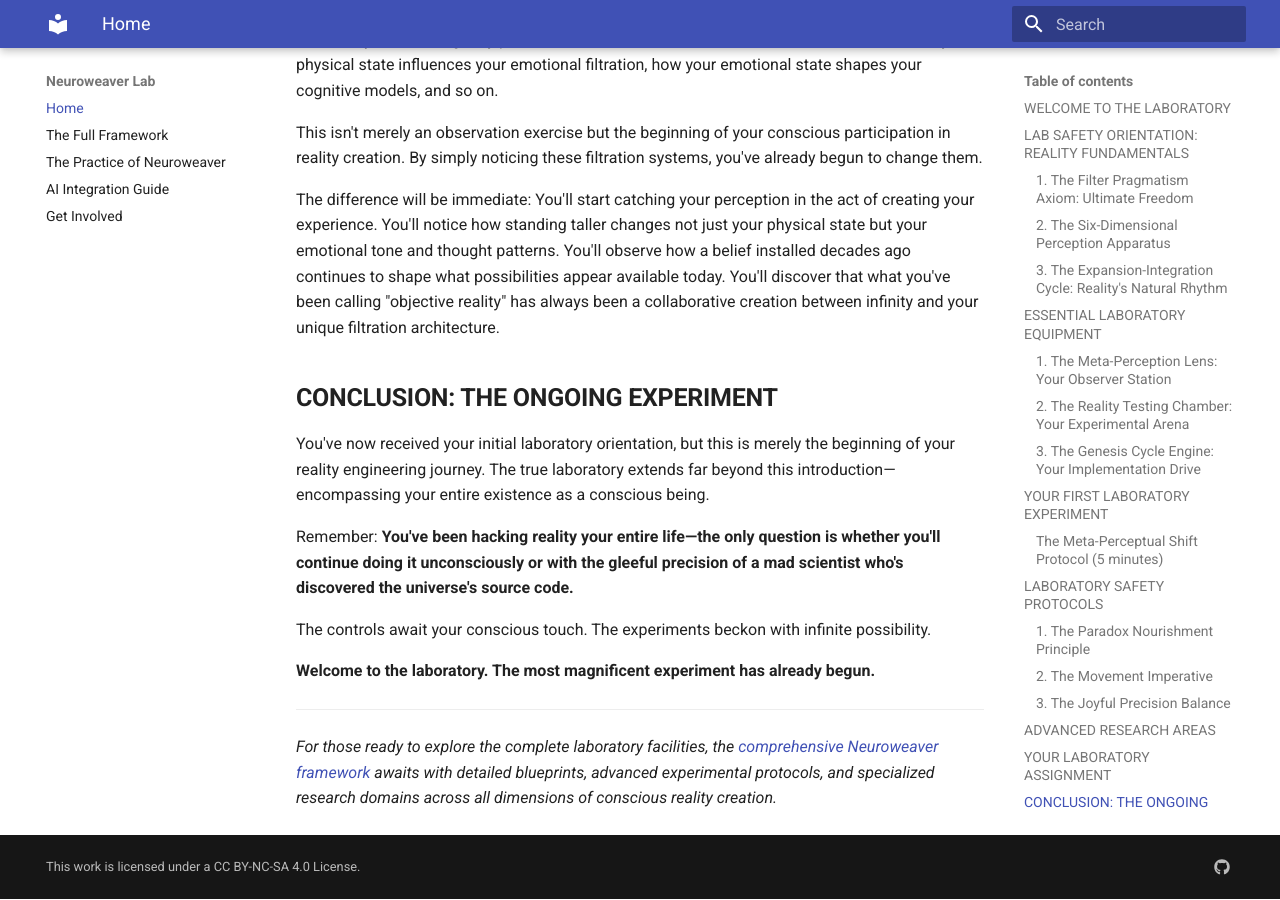
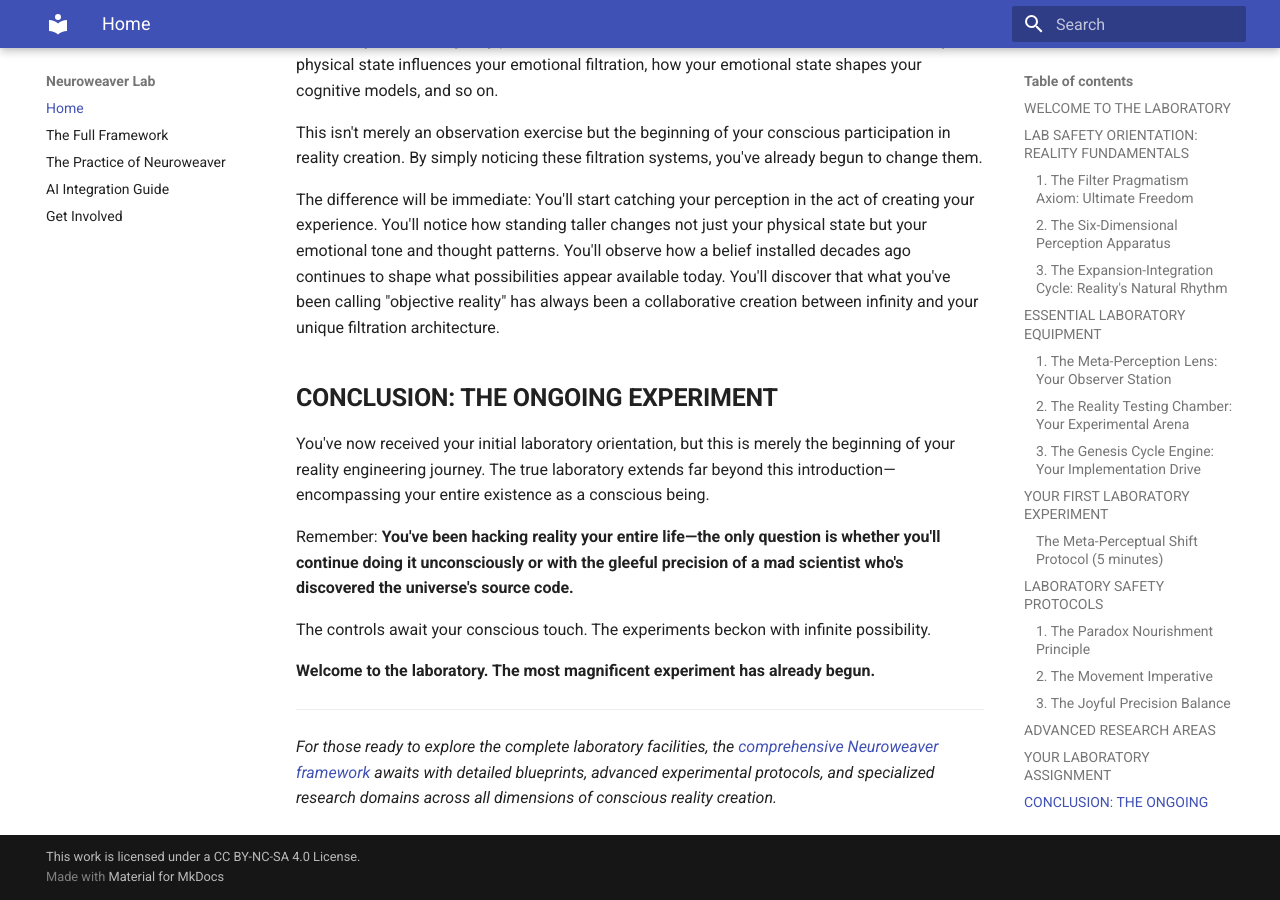
Before and after one commit to phillipclapham/neuroweaver, an MkDocs documentation site: the page built from docs/index.md, in a window 1280 px wide and 900 px high, scrolled down 9072 px. Built offline with MkDocs 1.6.1 and Material for MkDocs 9.7.7, drawn with Linux system fonts in a browser that asks for light colours.

Commit message:
refinements

```diff
--- a/mkdocs.yml
+++ b/mkdocs.yml
@@ -26,9 +26,4 @@ markdown_extensions:
 plugins:
   - search
 
-extra:
-  generator: false
-  social:
-    - icon: fontawesome/brands/github
-      link: https://github.com/phillipclapham/neuroweaver
 copyright: "This work is licensed under a <a href='https://creativecommons.org/licenses/by-nc-sa/4.0/'>CC BY-NC-SA 4.0 License</a>."
```
